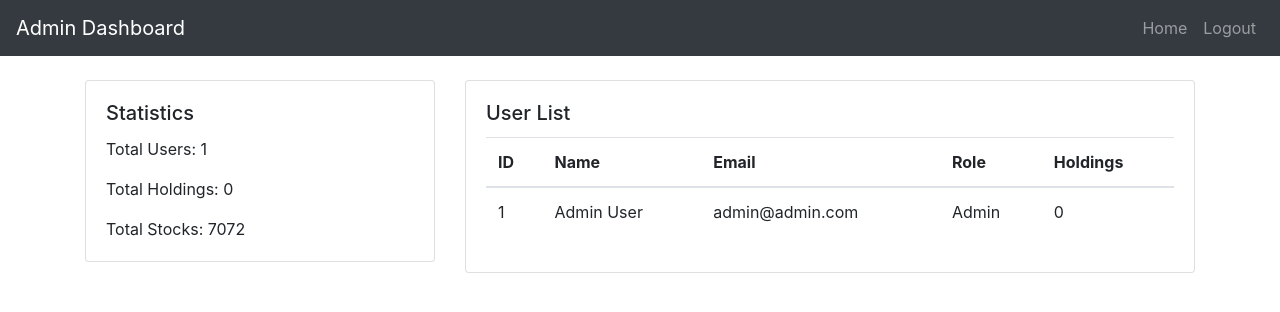
After one commit to changg12/401stockapp, a Flask app: page /admin in a window 1280 px wide. The commit adds this page. Shown: the top 312 px of the page. Run offline with Flask 3, Linux system fonts and the light colour scheme; the visitor is signed in with stand-in values (Sample User, id 1); data comes from the database, SQL or seed files in the repository; data that the repository does not hold is empty; parts of the project's set-up code (start-up, migrations or seed data) failed here and were passed over; some libraries are stand-ins or nearby versions.

Commit message:
Add admin dashboard and admin user support
Introduces an admin dashboard accessible only to admin users, displaying user and holdings statistics. Adds an is_admin field to the User model, creates a default admin user, and updates login and dashboard templates to support admin features and flash messages.

```diff
--- a/app.py
+++ b/app.py
@@ -6,7 +6,7 @@ from flask import session
 from datetime import datetime
 from math import ceil
 from sqlalchemy import func
-
+from flask import session
 app = Flask(__name__)
 bootstrap = Bootstrap(app)
 
@@ -23,6 +23,7 @@ class User(db.Model):
     full_name = db.Column(db.String(100), nullable=False)
     email = db.Column(db.String(255), unique=True, nullable=False)
     password_hash = db.Column(db.String(255), nullable=False)
+    is_admin = db.Column(db.Boolean, default=False)  # Add this line
     phone_number = db.Column(db.BigInteger)  # Store as number
     address = db.Column(db.String(255))
     credit_card_name = db.Column(db.String(100))
@@ -597,8 +598,46 @@ def signup():
     return render_template("signup.html")
 
 
+@app.route("/admin")
+def admin_dashboard():
+    if 'user_id' not in session:
+        flash("Please log in to access admin dashboard.", "warning")
+        return redirect(url_for("login"))
+
+    user = User.query.get(session['user_id'])
+    if not user or not user.is_admin:
+        flash("You don't have permission to access the admin dashboard.", "danger")
+        return redirect(url_for("home"))
+
+    users = User.query.all()
+    holdings = PortfolioHolding.query.all()
+    stock_count = StockSymbol.query.count()
+
+    return render_template(
+        "admin_dashboard.html",
+        users=users,
+        holdings=holdings,
+        stock_count=stock_count
+    )
+
+
+#create an admin user
+def create_admin_user():
+    admin = User.query.filter_by(email='admin@admin.com').first()
+    if not admin:
+        admin = User(
+            full_name='Admin User',
+            email='admin@admin.com',
+            password_hash=generate_password_hash('admin123'),
+            is_admin=True
+        )
+        db.session.add(admin)
+        db.session.commit()
+        print("Admin user created")
+
 with app.app_context():
     db.create_all()
+    create_admin_user()
 
 if __name__ == "__main__":
     app.run(debug=True)
--- /dev/null
+++ b/templates/admin_dashboard.html
@@ -0,0 +1,82 @@
+<!DOCTYPE html>
+<html lang="en">
+<head>
+    <meta charset="UTF-8">
+    <meta name="viewport" content="width=device-width, initial-scale=1.0">
+    <title>Admin Dashboard</title>
+    <link rel="stylesheet" href="https://cdn.jsdelivr.net/npm/bootstrap@4.0.0/dist/css/bootstrap.min.css">
+</head>
+<body>
+    <nav class="navbar navbar-expand-lg navbar-dark bg-dark">
+        <a class="navbar-brand" href="#">Admin Dashboard</a>
+        <div class="navbar-nav ml-auto">
+            <a class="nav-item nav-link" href="{{ url_for('home') }}">Home</a>
+            <a class="nav-item nav-link" href="{{ url_for('logout') }}">Logout</a>
+        </div>
+    </nav>
+
+    <div class="container mt-4">
+        {% with messages = get_flashed_messages(with_categories=true) %}
+            {% if messages %}
+                {% for category, message in messages %}
+                    <div class="alert alert-{{ category }} alert-dismissible fade show" role="alert">
+                        {{ message }}
+                        <button type="button" class="close" data-dismiss="alert" aria-label="Close">
+                            <span aria-hidden="true">&times;</span>
+                        </button>
+                    </div>
+                {% endfor %}
+            {% endif %}
+        {% endwith %}
+
+        <div class="row">
+            <div class="col-md-4">
+                <div class="card mb-4">
+                    <div class="card-body">
+                        <h5 class="card-title">Statistics</h5>
+                        <p class="card-text">Total Users: {{ users|length }}</p>
+                        <p class="card-text">Total Holdings: {{ holdings|length }}</p>
+                        <p class="card-text">Total Stocks: {{ stock_count }}</p>
+                    </div>
+                </div>
+            </div>
+
+            <div class="col-md-8">
+                <div class="card">
+                    <div class="card-body">
+                        <h5 class="card-title">User List</h5>
+                        <table class="table">
+                            <thead>
+                                <tr>
+                                    <th>ID</th>
+                                    <th>Name</th>
+                                    <th>Email</th>
+                                    <th>Role</th>
+                                    <th>Holdings</th>
+                                </tr>
+                            </thead>
+                            <tbody>
+                                {% for user in users %}
+                                <tr>
+                                    <td>{{ user.id }}</td>
+                                    <td>{{ user.full_name }}</td>
+                                    <td>{{ user.email }}</td>
+                                    <td>{% if user.is_admin %}Admin{% else %}User{% endif %}</td>
+                                    <td>
+                                        {% set user_holdings = holdings|selectattr('user_id', 'equalto', user.id)|list %}
+                                        {{ user_holdings|length }}
+                                    </td>
+                                </tr>
+                                {% endfor %}
+                            </tbody>
+                        </table>
+                    </div>
+                </div>
+            </div>
+        </div>
+    </div>
+
+    <script src="https://code.jquery.com/jquery-3.2.1.slim.min.js"></script>
+    <script src="https://cdn.jsdelivr.net/npm/bootstrap@4.0.0/dist/js/bootstrap.min.js"></script>
+</body>
+</html>
```
Also changed, not shown: templates/login.html (+16 -0 lines).
